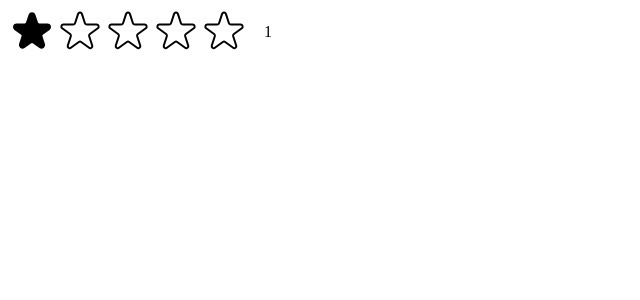
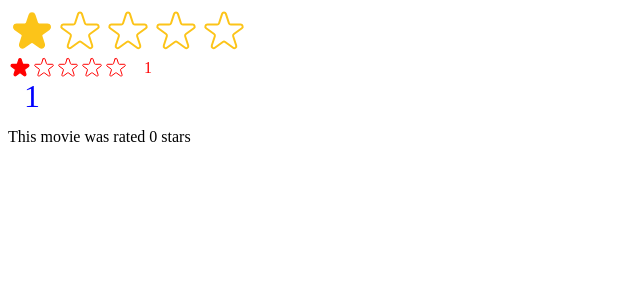
Before and after one commit to hapsarilw/react_apps, a React (Create React App) app in the folder 07-usepopcorn/: page / in a window 1280 px wide. Shown: the top 300 px of the page, without its empty margins (0-640 px from the left). Built offline with nearby package versions, Linux system fonts and the light colour scheme.

Commit message:
07 - PropTypes

```diff
--- a/07-usepopcorn/src/StarRating.js
+++ b/07-usepopcorn/src/StarRating.js
@@ -1,4 +1,5 @@
 import { useState } from "react";
+import PropTypes from 'prop-types';
 
 const containerStyle = {
   display: "flex",
@@ -10,20 +11,34 @@
   display: 'flex',
 }
 
-const textStyle = {
-  lineHeight: '0',
-  margin: '0',
+StarRating.propTypes = {
+  maxRating: PropTypes.number,
+  defaultRating: PropTypes.number,
+  color: PropTypes.string,
+  size: PropTypes.number,
+  messages: PropTypes.array,
+  className: PropTypes.string,
+  onSetRating: PropTypes.func
 }
 
-export default function StarRating({ maxRating = 1 }) {
-  const [rating, setRating] = useState(1)
+export default function StarRating({ maxRating = 5, color = "#fcc419", size = 48, className = "", messages = [], defaultRating = 0, onSetRating }) {
+  const [rating, setRating] = useState(defaultRating)
   const [tempRating, setTempRating] = useState(1)
 
   function handleRating(rating) {
     setRating(rating);
+    onSetRating(rating);
   }
+
+  const textStyle = {
+    lineHeight: '1',
+    margin: "0",
+    color: `${color}`,
+    fontSize: `${size / 1.5}px`
+  }
+
   return (
-    <div style={containerStyle}>
+    <div style={containerStyle} className={className}>
       <div style={starContainerStyle}>
         {Array.from({ length: maxRating }, (_, i) => (
           <Star
@@ -32,22 +47,23 @@
             onRate={() => handleRating(i + 1)}
             onHoverIn={() => setTempRating(i + 1)}
             onHoverOut={() => setTempRating(0)}
+            color={color}
+            size={size}
           />
         ))}
       </div>
-      <p style={textStyle}>{tempRating || rating || ''}</p>
+      <p style={textStyle}>{messages.length === maxRating ? messages[rating - 1] : tempRating || rating || ""}</p>
     </div>
   );
 }
 
-const starStyle = {
-  width: '48px',
-  height: '48px',
-  display: 'block',
-  cursor: 'pointer'
-}
-
-function Star({ onRate, full, onHoverIn, onHoverOut }) {
+function Star({ onRate, full, onHoverIn, onHoverOut, color, size }) {
+  const starStyle = {
+    width: `${size}px`,
+    height: `${size}px`,
+    display: 'block',
+    cursor: 'pointer'
+  }
   return <span
       role="button"
       style={starStyle}
@@ -58,8 +74,8 @@
     {full ? <svg
       xmlns="http://www.w3.org/2000/svg"
       viewBox="0 0 20 20"
-      fill="#000"
-      stroke="#000"
+      fill={color}
+      stroke={color}
     >
       <path
         d="M9.049 2.927c.3-.921 1.603-.921 1.902 0l1.07 3.292a1 1 0 00.95.69h3.462c.969 0 1.371 1.24.588 1.81l-2.8 2.034a1 1 0 00-.364 1.118l1.07 3.292c.3.921-.755 1.688-1.54 1.118l-2.8-2.034a1 1 0 00-1.175 0l-2.8 2.034c-.784.57-1.838-.197-1.539-1.118l1.07-3.292a1 1 0 00-.364-1.118L2.98 8.72c-.783-.57-.38-1.81.588-1.81h3.461a1 1 0 00.951-.69l1.07-3.292z"
@@ -68,7 +84,7 @@
       xmlns="http://www.w3.org/2000/svg"
       fill="none"
       viewBox="0 0 24 24"
-      stroke="#000"
+      stroke={color}
     >
       <path
         strokeLinecap="round"
--- a/07-usepopcorn/src/index.js
+++ b/07-usepopcorn/src/index.js
@@ -1,15 +1,32 @@
-import React from 'react';
-import ReactDOM from 'react-dom/client';
+import React, { useState } from "react";
+import ReactDOM from "react-dom/client";
+import PropTypes from 'prop-types';
 // import './index.css';
 // import App from './App';
 
-import StartRating from './StarRating'
+import StarRating from "./StarRating";
 
-const root = ReactDOM.createRoot(document.getElementById('root'));
+function Test() {
+  const [movieRating, setMovieRating] = useState(0);
+
+  return (
+    <div>
+      <StarRating color="blue" maxRating={'sss'} onSetRating={setMovieRating}/>
+      <p>This movie was rated {movieRating} stars</p>
+    </div>
+  );
+}
+
+const root = ReactDOM.createRoot(document.getElementById("root"));
 root.render(
   <React.StrictMode>
     {/* <App /> */}
-    <StartRating maxRating={5}/>
+    <StarRating
+      maxRating={5}
+      messages={["Terrible", "Bad", "Okay", "Good", "Amazing"]}
+    />
+    <StarRating size={24} color="red" className="test" defualtRating={3} />
+    <Test />
   </React.StrictMode>
 );
 
```
Also changed, not shown: 07-usepopcorn/src/index.css (+0 -41 lines).
